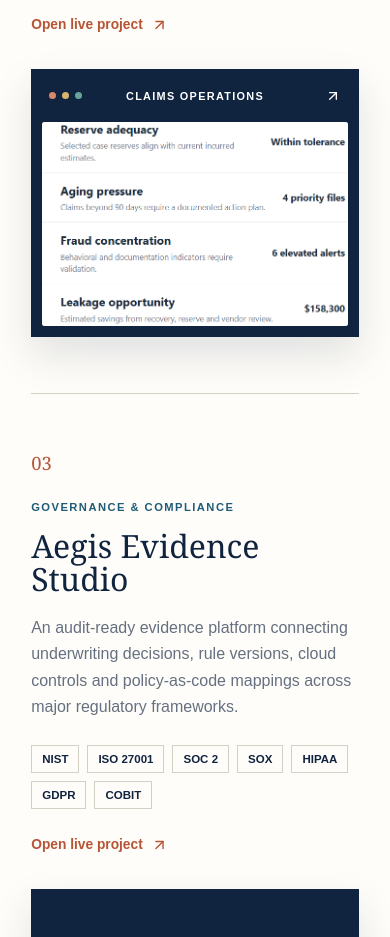
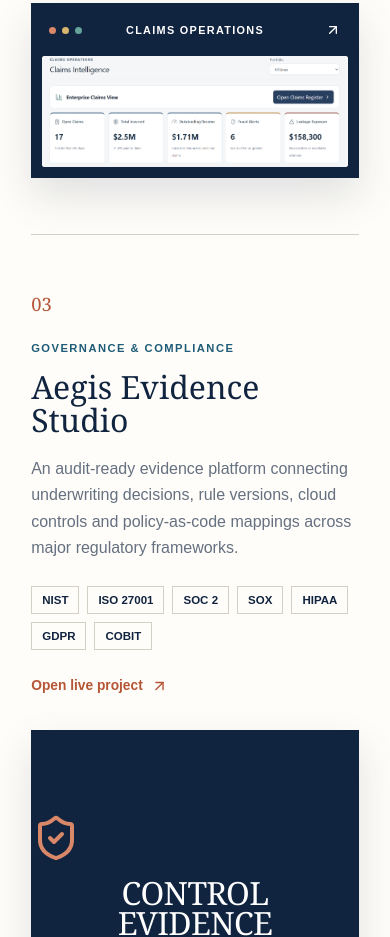
Before and after one commit to ryanmakamba-del/ryan-makamba-portfolio, a Next.js app: page / in a window 390 px wide. Shown: the part 2800-3737 px from the top of the page. Built offline with nearby package versions, Linux system fonts and the light colour scheme.

Commit message:
Add clear full-dashboard project previews

```diff
--- a/app/globals.css
+++ b/app/globals.css
@@ -45,7 +45,7 @@
 .tags { display:flex; flex-wrap:wrap; gap:8px; margin:24px 0; }
 .tags span { border:1px solid var(--line); padding:7px 10px; font-size:.72rem; font-weight:700; }
 .project-body a { display:inline-flex; gap:8px; align-items:center; color:var(--rust); font-size:.86rem; font-weight:800; }
-.project-visual { background:#10233f; min-height:320px; display:flex; flex-direction:column; overflow:hidden; border:1px solid #10233f; box-shadow:0 18px 38px rgba(16,35,63,.13); }
+.project-visual { background:#10233f; display:flex; flex-direction:column; overflow:hidden; border:1px solid #10233f; box-shadow:0 18px 38px rgba(16,35,63,.13); }
 .preview-header { min-height:52px; padding:0 17px; display:grid; grid-template-columns:1fr auto 1fr; align-items:center; color:#fff; }
 .preview-header>b { font-size:.68rem; text-transform:uppercase; letter-spacing:.12em; text-align:center; white-space:nowrap; }
 .preview-header>svg { width:16px; justify-self:end; }
@@ -53,10 +53,10 @@
 .preview-dots i { display:block; width:7px; height:7px; border-radius:50%; background:#d88768; }
 .preview-dots i:nth-child(2) { background:#d8b66d; }
 .preview-dots i:nth-child(3) { background:#64a49b; }
-.preview-canvas { flex:1; margin:0 10px 10px; min-height:258px; background:#f7f8fa; display:grid; place-items:center; overflow:hidden; border-radius:3px; }
-.project-visual img { display:block; width:100%; height:100%; max-height:310px; object-fit:contain; object-position:center; transition:transform .35s ease; }
+.preview-canvas { margin:0 10px 10px; background:#f7f8fa; display:block; overflow:hidden; border-radius:3px; }
+.project-visual img { display:block; width:100%; height:auto; object-fit:contain; object-position:center; transition:transform .35s ease; }
 .project-visual:hover img { transform:scale(1.015); }
-.evidence-visual { background:var(--ink); color:white; text-align:center; align-content:center; justify-content:center; gap:16px; }
+.evidence-visual { min-height:320px; background:var(--ink); color:white; text-align:center; align-content:center; justify-content:center; gap:16px; }
 .evidence-visual svg { width:48px; height:48px; color:#d88768; }
 .evidence-visual span { font-family:Georgia,serif; font-size:clamp(2rem,4vw,4rem); line-height:.92; letter-spacing:-.02em; }
 .evidence-visual small { color:#aeb9c7; letter-spacing:.08em; text-transform:uppercase; font-size:.67rem; }
@@ -116,9 +116,7 @@
   .specialization i { display:inline-block; margin:0 8px; }
   .hero-actions { align-items:flex-start; flex-direction:column; gap:18px; }
   .project { grid-template-columns:1fr; gap:12px; }
-  .project-visual { grid-column:1; margin-top:20px; min-height:250px; }
-  .preview-canvas { min-height:190px; }
-  .project-visual img { max-height:240px; }
+  .project-visual { grid-column:1; margin-top:20px; }
   .timeline article { grid-template-columns:1fr; gap:10px; }
   .skill-list div { grid-template-columns:1fr; gap:5px; }
   footer { grid-template-columns:1fr; }
```
Also changed, not shown: public/claims-preview.png, public/underwriting-preview.png.
